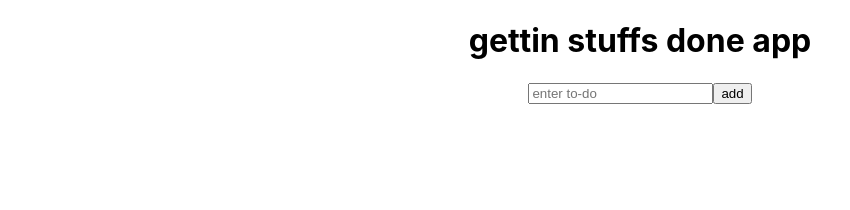
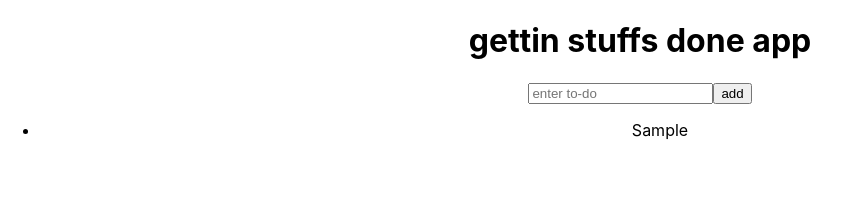
Before and after one commit to CB987/react-todo, a React (Create React App) app: page / in a window 1280 px wide. Both pictures are taken after typing "Sample" into the empty fields and a click on the button "add". Shown: the top 210 px of the page, without its empty margins (0-850 px from the left). Built offline with nearby package versions, Linux system fonts and the light colour scheme.

Commit message:
adds list display

```diff
--- /dev/null
+++ b/src/List.js
@@ -0,0 +1,16 @@
+import React from 'react';
+
+const List = props => {
+    return (
+        <ul>
+            {props.items.map((item, index) => {
+                return (<li
+                    key={index}>
+                    {item}
+                </li>);
+            })}
+        </ul>
+    );
+};
+
+export default List;
--- a/src/TodoList.js
+++ b/src/TodoList.js
@@ -1,4 +1,5 @@
 import React, { Component } from 'react';
+import List from './List';
 
 class TodoList extends Component {
     constructor(props) {
@@ -19,6 +20,9 @@
                         placeholder="enter to-do" />
                     <button type="submit">add</button>
                 </form>
+                <div>
+                    <List items={this.state.items} />
+                </div>
             </div>
         );
     }
```
